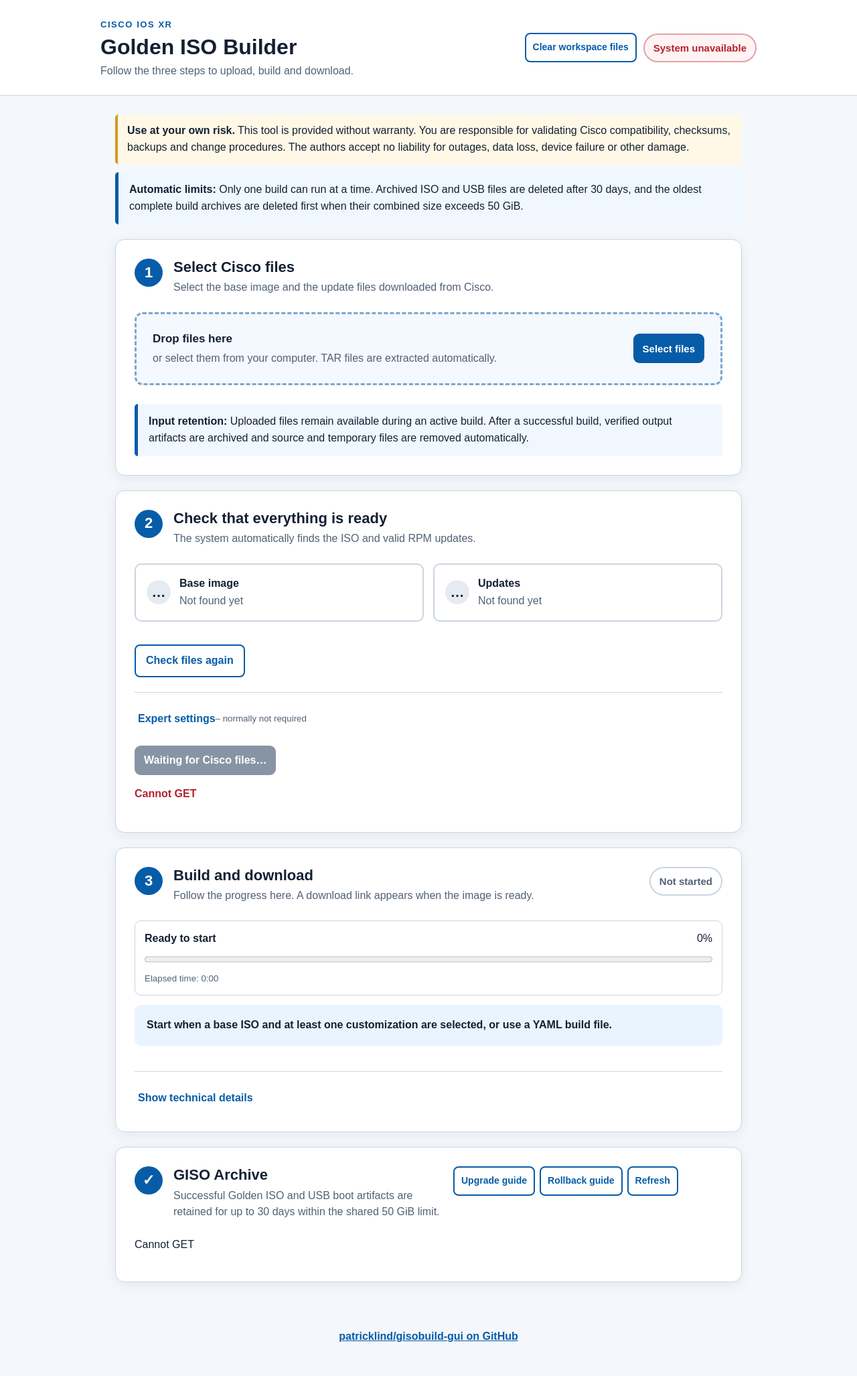
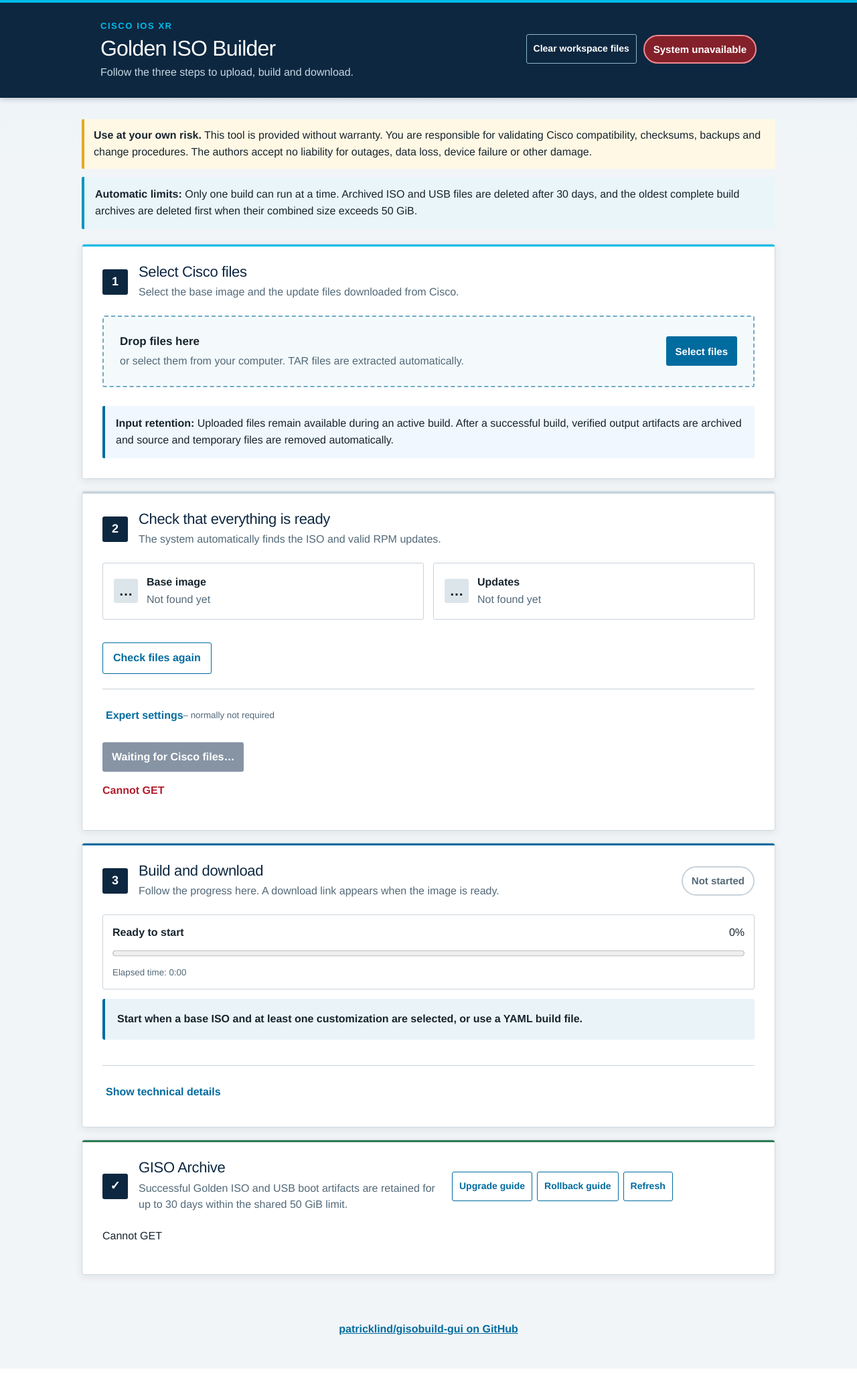
Before and after one commit to patricklind/gisobuild-gui, a Python web app: template giso-webui/templates/index.html in a window 1280 px wide. Shown: the whole page at 67% size. Run offline with Jinja, Linux system fonts and the light colour scheme; the template is opened without the code that fills it, so the values that code supplies are empty.

Commit message:
Refresh Web UI with Cisco-inspired theme (#19)

```diff
--- /dev/null
+++ b/giso-webui/static/cisco-theme.css
@@ -0,0 +1,179 @@
+:root {
+  --bg: #f2f5f7;
+  --panel: #fff;
+  --line: #c8d2da;
+  --text: #17242d;
+  --muted: #536978;
+  --blue: #006b9f;
+  --blue2: #e7f5fa;
+  --green: #2b7c55;
+  --greenbg: #eaf6ef;
+  --red: #b21f2d;
+  --amber: #8c5a00;
+  --navy: #0d2740;
+  --cyan: #00bceb;
+  --cyan-dark: #0096c3;
+  --shadow: 0 3px 12px rgb(13 39 64 / 9%);
+}
+
+body {
+  background:
+    linear-gradient(180deg, #e8f2f7 0, var(--bg) 260px),
+    var(--bg);
+  font-family: "Helvetica Neue", Helvetica, Arial, sans-serif;
+}
+
+header {
+  position: relative;
+  padding-block: 26px;
+  color: #fff;
+  background: var(--navy);
+  border: 0;
+  box-shadow: 0 2px 8px rgb(13 39 64 / 22%);
+}
+
+header::before {
+  content: "";
+  position: absolute;
+  inset: 0 0 auto;
+  height: 4px;
+  background: var(--cyan);
+}
+
+header h1 {
+  color: #fff;
+  font-weight: 500;
+  letter-spacing: -.025em;
+}
+
+header p { color: #c7d7e2; }
+header .eyebrow { color: var(--cyan); }
+header .secondary {
+  color: #fff;
+  background: transparent;
+  border-color: #8eb3c7;
+}
+header .secondary:hover { background: rgb(255 255 255 / 10%); border-color: #fff; }
+header .pill { color: #d9e7ee; border-color: #587b90; background: rgb(255 255 255 / 6%); }
+header .pill.ok { color: #fff; border-color: #62c690; background: #1f6848; }
+header .pill.bad { color: #fff; border-color: #ef8990; background: #84202a; }
+
+main { max-width: 1080px; padding-top: 32px; }
+.workspace { gap: 18px; }
+.panel {
+  overflow: hidden;
+  border-color: #d0d9df;
+  border-radius: 4px;
+  box-shadow: var(--shadow);
+}
+.step { position: relative; padding: 28px 30px 30px; }
+.step::before {
+  content: "";
+  position: absolute;
+  inset: 0 0 auto;
+  height: 3px;
+  background: #c7d5dd;
+}
+.step:first-child::before { background: var(--cyan); }
+.result-step::before { background: var(--blue); }
+.archive-step::before { background: var(--green); }
+
+.step-heading { align-items: center; margin-bottom: 22px; }
+.step-heading h2 { color: var(--navy); font-weight: 500; letter-spacing: -.015em; }
+.step-number {
+  width: 38px;
+  height: 38px;
+  border-radius: 3px;
+  background: var(--navy);
+  font-size: 18px;
+  font-weight: 600;
+}
+
+.warning,
+.safety-note {
+  border-radius: 2px;
+  border-left-width: 4px;
+}
+.disclaimer { border-left-color: #e5a823; background: #fff8e5; }
+.archive-policy { background: #e9f5f9; border-left-color: var(--cyan-dark); }
+
+.primary,
+.secondary,
+.danger,
+.delete-archive {
+  border-radius: 3px;
+  transition: background-color 180ms ease, border-color 180ms ease, color 180ms ease;
+}
+.primary { background: var(--blue); font-weight: 600; }
+.primary:hover { background: #00567f; }
+.secondary { border-width: 1px; font-weight: 600; }
+.build-button { min-width: 180px; }
+
+.upload-zone {
+  border-width: 2px;
+  border-color: #70abc5;
+  border-radius: 3px;
+  background: #f4fafc;
+}
+.upload-zone.drag { border-color: var(--cyan-dark); background: #e3f6fb; }
+
+.ready-card,
+.file-item,
+.progress-panel,
+.friendly-status,
+.checksum-row {
+  border-radius: 3px;
+}
+.ready-card { border-width: 1px; }
+.ready-icon { border-radius: 3px; background: #dce5ea; }
+.friendly-status { border-left: 4px solid var(--blue); background: #eaf4f8; }
+.file-item { background: #f7f9fa; }
+
+.technical-log summary,
+.advanced summary { color: var(--blue); }
+pre {
+  color: #d9e8ef;
+  background: #0b1f2e;
+  border: 1px solid #24485e;
+  border-radius: 3px;
+}
+
+progress { accent-color: var(--cyan-dark); }
+input,
+textarea,
+select { border-width: 1px; border-radius: 3px; background: #fff; }
+input:hover,
+textarea:hover,
+select:hover { border-color: #7f9cad; }
+
+.artifacts a { border-radius: 3px; background: var(--green); }
+.artifacts a:hover { background: #236846; }
+.archive-row { padding-block: 4px; }
+
+dialog {
+  border: 0;
+  border-top: 4px solid var(--cyan);
+  border-radius: 3px;
+  box-shadow: 0 18px 55px rgb(7 28 44 / 32%);
+}
+dialog::backdrop { background: rgb(7 28 44 / 72%); }
+.dialog-head h2 { color: var(--navy); font-weight: 500; }
+.dialog-danger { background: var(--red); }
+
+.site-footer { color: var(--muted); }
+.site-footer a { color: var(--blue); }
+
+@media (max-width: 700px) {
+  header { padding-block: 22px; }
+  main { padding-inline: 14px; }
+  .step { padding: 22px 18px 24px; }
+  .step-heading { align-items: flex-start; }
+  .header-actions { align-items: stretch; flex-direction: column; }
+  .header-actions > * { justify-content: center; width: 100%; }
+  .archive-actions { width: 100%; flex-wrap: wrap; }
+  .archive-actions button { flex: 1 1 140px; }
+}
+
+@media (prefers-reduced-motion: reduce) {
+  *, *::before, *::after { scroll-behavior: auto !important; transition-duration: .01ms !important; }
+}
--- a/giso-webui/templates/index.html
+++ b/giso-webui/templates/index.html
@@ -7,6 +7,7 @@
   <link rel="stylesheet" href="/static/style.css">
   <link rel="stylesheet" href="/static/upload.css">
   <link rel="stylesheet" href="/static/compact.css">
+  <link rel="stylesheet" href="/static/cisco-theme.css">
 </head>
 <body>
   <header>
```
Also changed, not shown: giso-webui/tests/test_build_script.py (+9 -0 lines), graphify-out/graph.json.
